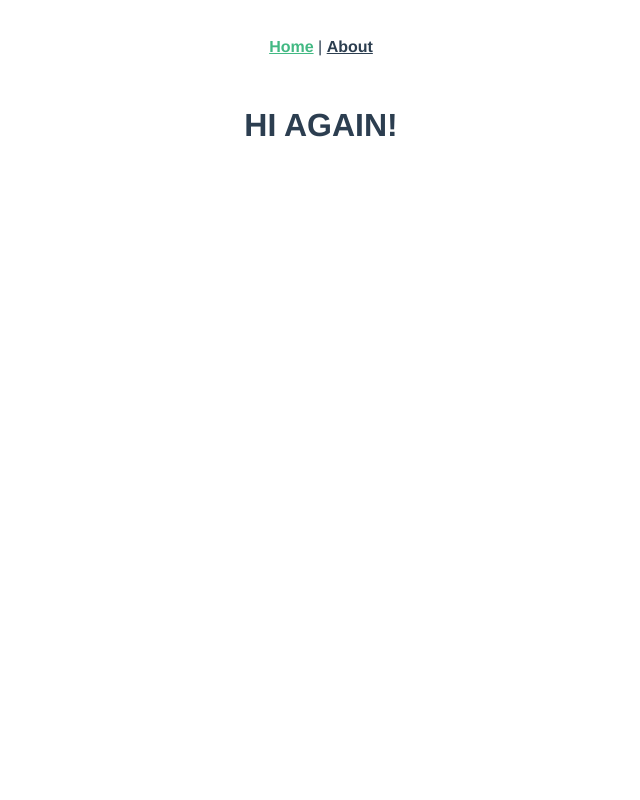
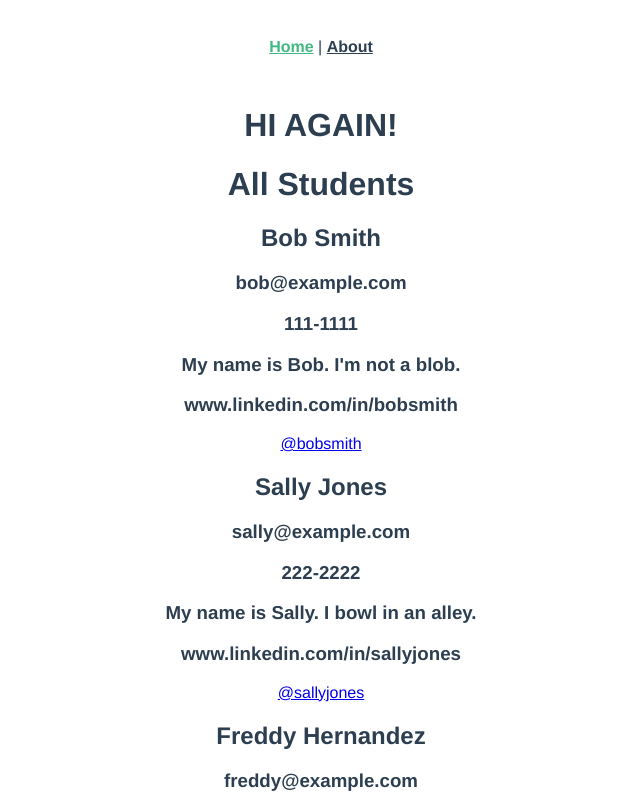
Before and after one commit to ernestomelchor/community_resume_frontend_app, a Vue app: page / in a window 1280 px wide. Shown: the top 800 px of the page, without its empty margins (319-959 px from the left). Built offline with nearby package versions, Linux system fonts and the light colour scheme; the HTML template or start-up script is replaced by a standard one.

Commit message:
Add index action

```diff
--- a/src/views/Home.vue
+++ b/src/views/Home.vue
@@ -1,6 +1,15 @@
 <template>
   <div class="home">
     <h1>{{ message }}</h1>
+    <h1 >All Students</h1>
+    <div v-for="student in students">
+      <h2>{{ student.first_name }} {{ student.last_name }}</h2>
+      <h3>{{ student.email }}</h3>
+      <h3>{{ student.phone_number }}</h3>
+      <h3>{{ student.short_bio }}</h3>
+      <h3>{{ student.linked_in_url }}</h3>
+      <a :href="`https://www.twitter.com/${student.twitter_handle}`">@{{ student.twitter_handle }}</a>
+    </div>
   </div>
 </template>
 
@@ -12,10 +21,46 @@
 export default {
   data: function() {
     return {
-      message: "HI AGAIN!"
+      message: "HI AGAIN!",
+      students: [
+        {
+          first_name: "Bob",
+          last_name: "Smith",
+          email: "bob@example.com",
+          phone_number: "111-1111",
+          short_bio: "My name is Bob. I'm not a blob.",
+          linked_in_url: "www.linkedin.com/in/bobsmith",
+          twitter_handle: "bobsmith",
+          website: "www.bobsmith.com",
+        },
+        {
+          first_name: "Sally",
+          last_name: "Jones",
+          email: "sally@example.com",
+          phone_number: "222-2222",
+          short_bio: "My name is Sally. I bowl in an alley.",
+          linked_in_url: "www.linkedin.com/in/sallyjones",
+          twitter_handle: "sallyjones",
+          website: "www.sallyjones.com",
+        },
+        {
+          first_name: "Freddy",
+          last_name: "Hernandez",
+          email: "freddy@example.com",
+          phone_number: "333-3333",
+          short_bio: "My name is Freddy. I'm not ready.",
+          linked_in_url: "www.linkedin.com/in/freddyhernandez",
+          twitter_handle: "freddyhernandez",
+          website: "www.freddyhernandez.com",
+        },
+      ],
     };
   },
-  created: function() {},
-  methods: {}
+  created: function() {
+    // axios.get("/api/photos").then(response => {
+    //   this.photos = response.data;
+    // });
+  },
+  methods: {},
 };
 </script>
```
